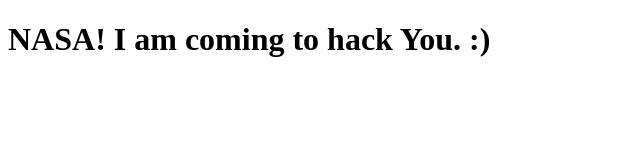
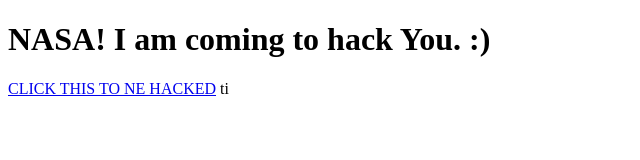
Before and after one commit to virus-afk/Practice, a plain HTML site: page Site/index.html in a window 1280 px wide. Shown: the whole page, without its empty margins (0-640 px from the left). Drawn offline with Linux system fonts and the light colour scheme.

Commit message:
ADED LINK

```diff
--- a/Site/index.html
+++ b/Site/index.html
@@ -6,6 +6,7 @@
 </head>
 <body>
 	<h1>NASA! I am coming to hack You. :)</h1>
+	<a href="www.google.com">CLICK THIS TO NE HACKED</a>
 
 </body>
-</html>
+</html>ti
```
